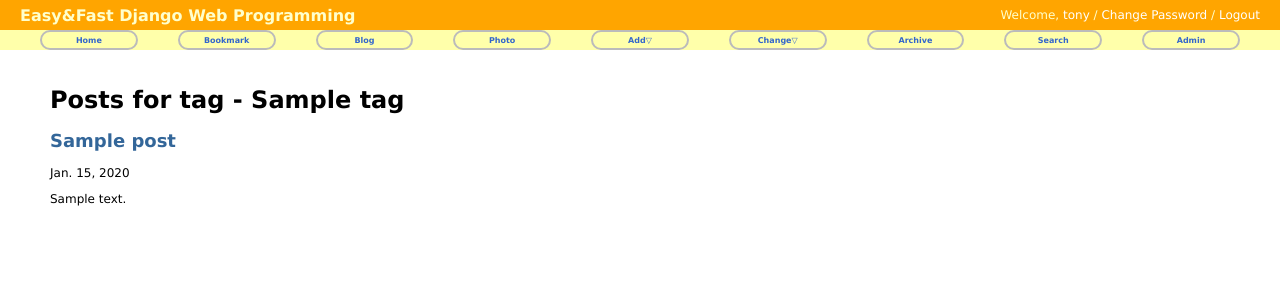
After one commit to WWTKT/django, a Django app: template blog/templates/blog/tagging/tagging_post_list.html in a window 1280 px wide. The commit adds this page. Shown: the top 300 px of the page. Run offline with Django 3.2, Linux system fonts and the light colour scheme; the template is opened without the code that fills it: most values are stand-ins (such as "Sample title", 1, 10 or a date in 2020).

Commit message:
7장 완료

```diff
--- a/blog/models.py
+++ b/blog/models.py
@@ -3,6 +3,7 @@ from django.utils.encoding import python_2_unicode_compatible
 
 from django.db import models
 from django.core.urlresolvers import reverse
+from tagging.fields import TagField
 
 # Create your models here.
 
@@ -14,6 +15,7 @@ class Post(models.Model):
     content = models.TextField('내용')
     create_date = models.DateTimeField('생성일시', auto_now_add=True)
     modify_date = models.DateTimeField('수정일시', auto_now=True)
+    tag = TagField()
 
     class Meta:
         verbose_name = 'post'
--- /dev/null
+++ b/blog/templates/blog/tagging/tagging_post_list.html
@@ -0,0 +1,14 @@
+{% extends "base.html" %}
+{% block title %}tagging_post_list.html{% endblock %}
+
+{% block content %}
+    <div id="content">
+        <h1>Posts for tag - {{ tag.name }}</h1>
+
+    {% for post in object_list %}
+        <h2><a href='{{ post.get_absolute_url }}'>{{ post.title }}</a> </h2>
+        {{ post.modify_date|date:"N d, Y" }}
+        <p>{{ post.description }}</p>
+    {% endfor %}
+    </div>
+{% endblock %}
--- a/blog/urls.py
+++ b/blog/urls.py
@@ -28,4 +28,10 @@ urlpatterns = [
     # Example /today/
     url(r'^today/$', PostTAV.as_view(), name='post_today_archive'),
 
+    # Example /tag/
+    url(r'^tag/$', TagTV.as_view(), name='tag_cloud'),
+
+    # Example /tag/tagname/
+    url(r'^tag/(?P<tag>[^/]+(?u))/$', PostTOL.as_view(), name='tagged_object_list'),
+
 ]
--- a/mysite/settings.py
+++ b/mysite/settings.py
@@ -39,6 +39,7 @@ INSTALLED_APPS = [
     'django.contrib.staticfiles',
     'bookmark.apps.BookmarkConfig',
     'blog.apps.BlogConfig',
+    'tagging.apps.TaggingConfig',
 ]
 
 MIDDLEWARE = [
--- a/templates/base.html
+++ b/templates/base.html
@@ -17,9 +17,9 @@
 </div>
 
 <div id="menu">
-    <li><a href="#">Home</a></li>
-    <li><a href="#">Bookmark</a></li>
-    <li><a href="#">Blog</a></li>
+    <li><a href="{% url 'home' %}">Home</a></li>
+    <li><a href="{% url 'bookmark:index' %}">Bookmark</a></li>
+    <li><a href="{% url 'blog:index' %}">Blog</a></li>
     <li><a href="#">Photo</a></li>
 
     <li><a href="#">Add&bigtriangledown;</a>
@@ -37,9 +37,9 @@
         </ul>
     </li>
 
-    <li><a href="#">Archive</a></li>
+    <li><a href="{% url 'blog:post_archive' %}">Archive</a></li>
     <li><a href="#">Search</a></li>
-    <li><a href="#">Admin</a></li>
+    <li><a href="{% url 'admin:index' %}">Admin</a></li>
 </div>
 {% block content %}{% endblock %}
 {% block footer %}{% endblock %}
--- a/templates/home.html
+++ b/templates/home.html
@@ -16,13 +16,13 @@
     <h2>Select Application</h2>
     <table id="applist">
         <tr>
-            <td><b><i><a href="#">Bookmark</a> </i></b></td>
+            <td><b><i><a href="{% url 'bookmark:index' %}">Bookmark</a> </i></b></td>
             <td>You can write your own opst and share to others.</td>
             <td class="Edit"><i><a href="#">Add</a> </i></td>
             <td class="Edit"><i><a href="#">Change</a> </i></td>
         </tr>
         <tr>
-            <td><b><i><a href="#">Blog</a> </i></b></td>
+            <td><b><i><a href="{% url 'blog:index' %}">Blog</a> </i></b></td>
             <td>You can write your own opst and share to others.</td>
             <td class="Edit"><i><a href="#">Add</a> </i></td>
             <td class="Edit"><i><a href="#">Change</a> </i></td>
```
Also changed, not shown: blog/static/tagging/tag.css (added, +15 -0 lines), blog/templates/blog/post_detail.html (+9 -0 lines), blog/templates/blog/tagging/tagging_cloud.html (added, +20 -0 lines), blog/views.py (+12 -1 lines), db.sqlite3.
